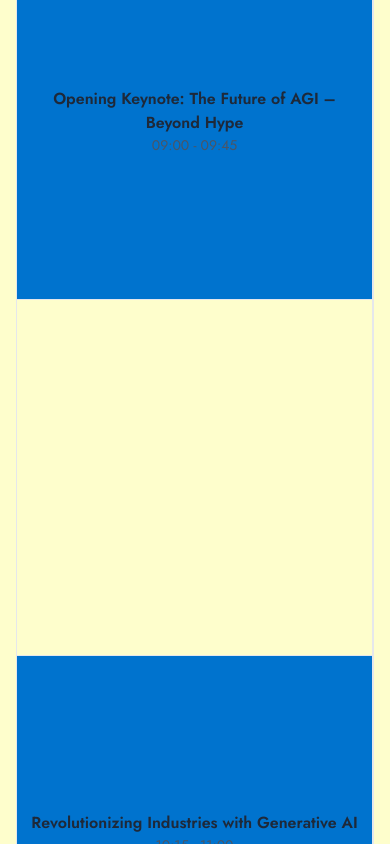
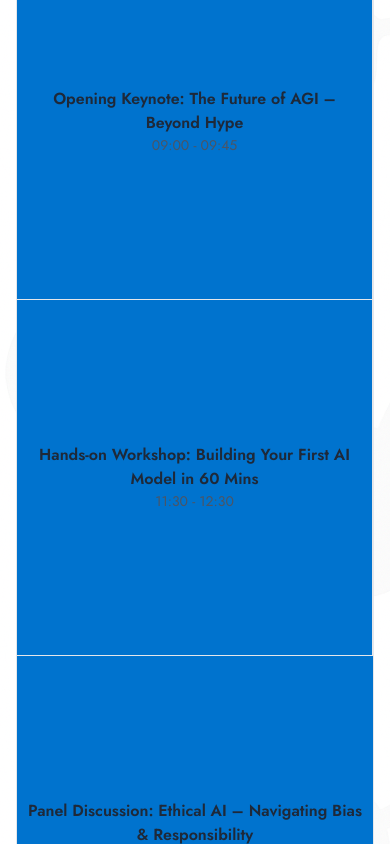
Before and after one commit to NeoPhetoane/IndabaX_Equatorial_Guinea, a React (Vite) app: page / in a window 390 px wide. Shown: the part 3791-4635 px from the top of the page. Built offline with nearby package versions, Linux system fonts and the light colour scheme.

Commit message:
Number of highlights altered and small screen responsivenes fixed.

```diff
--- a/src/components/ScheduleHighlights.jsx
+++ b/src/components/ScheduleHighlights.jsx
@@ -7,6 +7,7 @@ const schedule = [
     description:
       "An visionary address on the roadmap and real-world implications of Artificial General Intelligence.",
     highlight: true,
+    image: "/hero3.jpg",
   },
   {
     time: "10:15 - 11:00",
@@ -21,6 +22,7 @@ const schedule = [
     description:
       "A practical session for beginners, guided through creating a simple machine learning model.",
     highlight: true,
+    image: "/hero3.jpg",
   },
   {
     time: "12:30 - 13:45",
@@ -28,6 +30,7 @@ const schedule = [
     description:
       "Enjoy a catered lunch while exploring innovative solutions from emerging AI startups.",
     highlight: false,
+    image: "/hero3.jpg",
   },
   {
     time: "14:15 - 15:00",
@@ -35,6 +38,7 @@ const schedule = [
     description:
       "Leading experts debate the critical challenges and best practices for developing ethical and fair AI systems.",
     highlight: true,
+    image: "/hero3.jpg",
   },
   {
     time: "15:30 - 16:30",
@@ -42,6 +46,7 @@ const schedule = [
     description:
       "Witness live demonstrations of cutting-edge robotics and autonomous AI systems in action.",
     highlight: false,
+    image: "/hero3.jpg",
   },
   {
     time: "16:45 - 17:30",
@@ -54,7 +59,11 @@ const schedule = [
 
 export default function ScheduleHighlights() {
   return (
-    <section id="schedule" className="bg-yellow py-24 px-4 sm:px-6 lg:px-8">
+    <section
+      id="schedule"
+      className=" py-24 px-4 sm:px-6 lg:px-8"
+      style={{ backgroundImage: "url('/bgwhite.png')" }}
+    >
       <div className="max-w-6xl mx-auto">
         <h2 className="text-3xl font-bold text-center text-gray-800 mb-4">
           Schedule Highlights
@@ -67,17 +76,24 @@ export default function ScheduleHighlights() {
           {Array.from({ length: 15 }).map((_, idx) => {
             // Only fill every other cell with schedule data
             const scheduleIdx = Math.floor(idx / 2);
-            const showItem = idx % 2 === 0 && schedule[scheduleIdx];
-            const isHighlighted = idx % 2 === 0;
+            const showItem = idx % 4 === 0 && schedule[scheduleIdx];
+            const isHighlighted = idx % 4 === 0;
+
+            // On small screens, only render cells with content
+            if (!showItem && window.innerWidth < 640) {
+              return null;
+            }
 
             return (
               <div
                 key={idx}
                 className={`flex flex-col items-center justify-center aspect-square border-b border-r border-gray-200
-                  ${isHighlighted && showItem ? "bg-true-blue" : "bg-yellow"}
+                  ${isHighlighted && showItem ? "bg-true-blue" : ""}
                   ${idx % 5 === 3 ? "border-r-0" : ""}
                   ${idx >= 10 ? "border-b-0" : ""}
-                  transition`}
+                  transition
+                   ${!showItem ? "hidden sm:flex" : ""}
+        `}
               >
                 {showItem ? (
                   <div className="text-center px-2">
```
